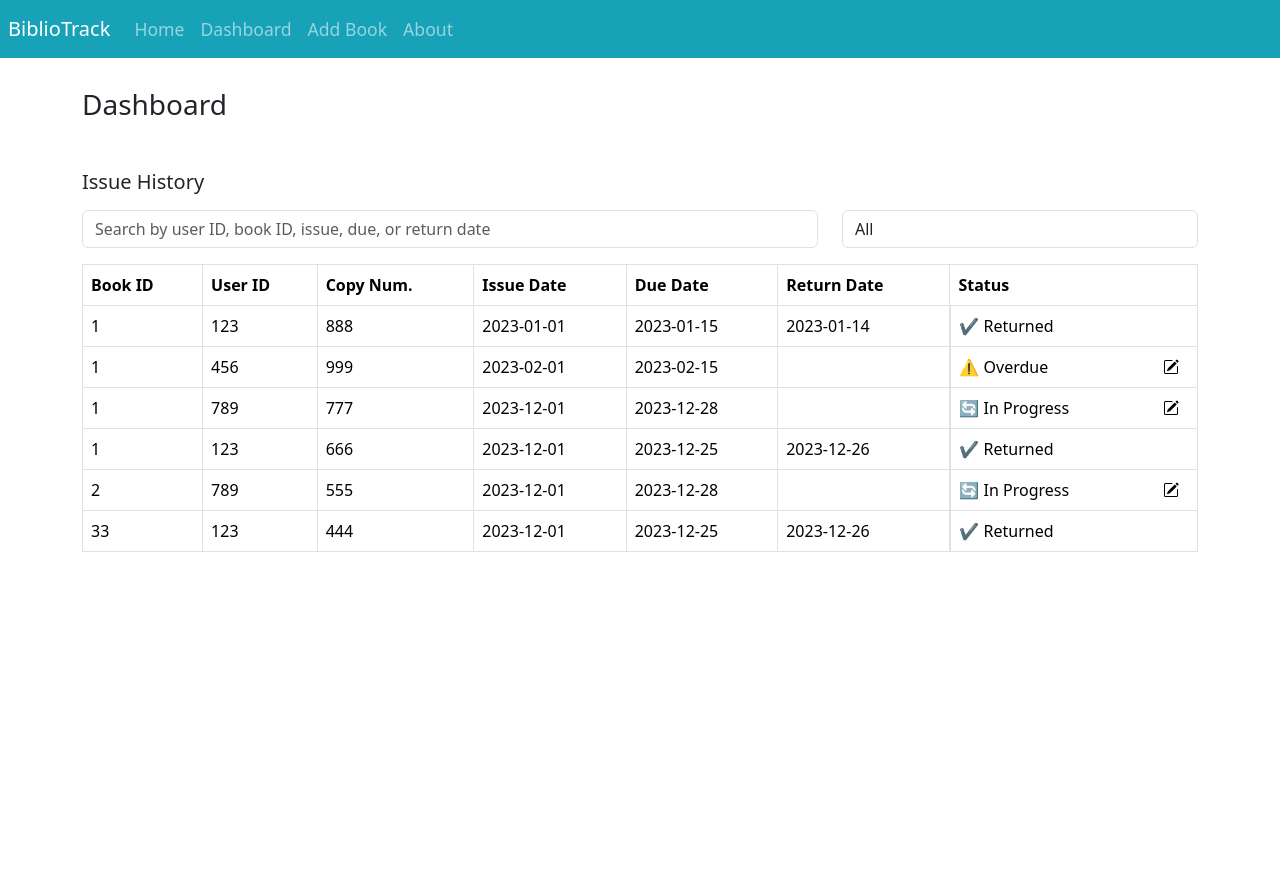
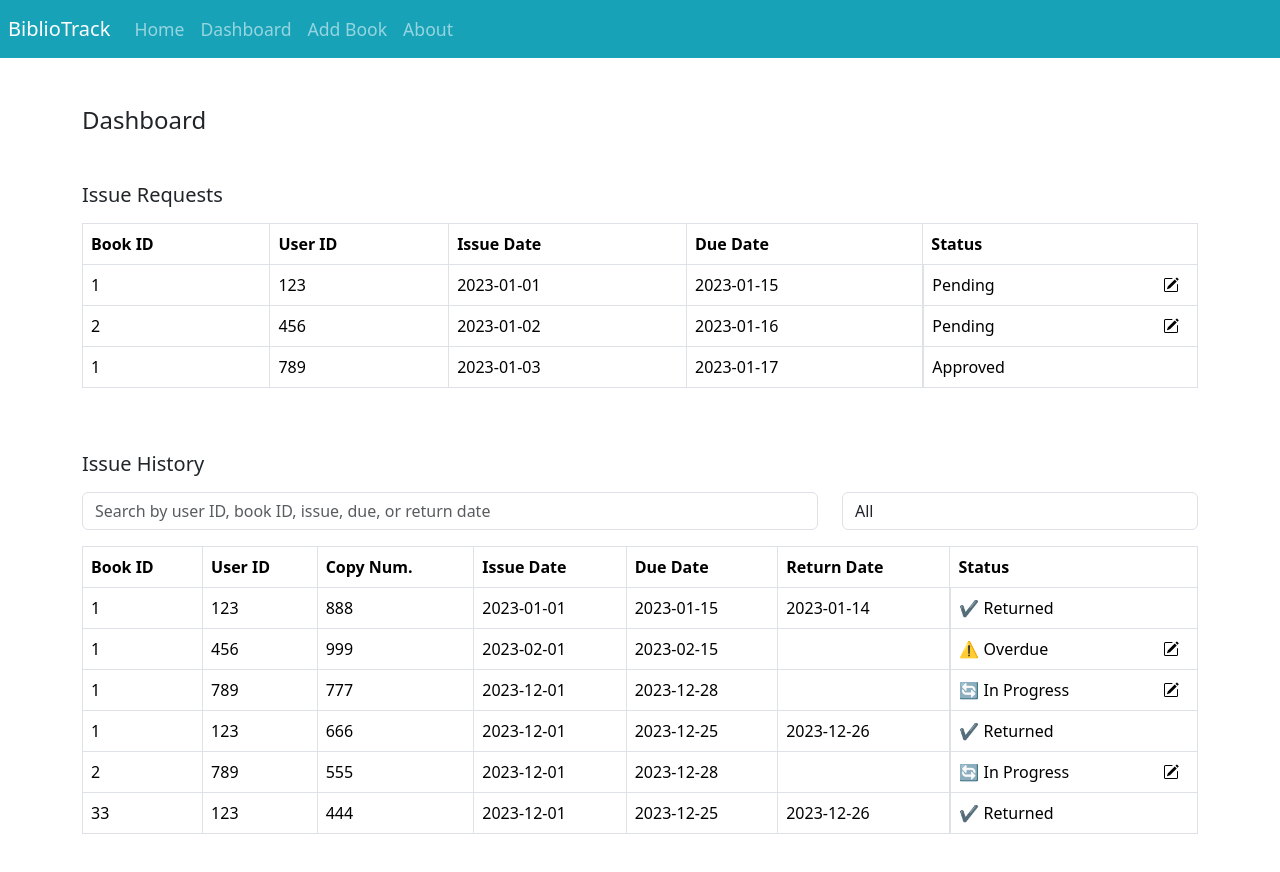
Before and after one commit to BiblioTrack/bibliotrack-frontend, a React (Create React App) app: page /dashboard in a window 1280 px wide. Shown: the top 872 px of the page. Before the commit the page ends 800 px from the top, so only its background shows below. Built offline with nearby package versions, Linux system fonts and the light colour scheme.

Commit message:
create requests admin section

```diff
--- /dev/null
+++ b/src/components/IssueRequestsAdmin.js
@@ -0,0 +1,65 @@
+import React, { useState } from 'react';
+import { Table } from 'react-bootstrap';
+import { PencilSquare } from 'react-bootstrap-icons';
+import MarkReturnedModal from './MarkReturnedModal';
+
+
+
+const IssueRequestsAdmin = ({ requests }) => {
+  const [showRespondModal, setShowRespondModal] = useState(false);
+  const [selectedRequest, setSelectedRequest] = useState(null);
+
+  const handleCloseRespondModal = () => setShowRespondModal(false);
+  const handleShowRespondModal = (issue) => {
+    setSelectedRequest(issue);
+    setShowRespondModal(true);
+  };
+
+
+
+
+  return (
+    <div className="mb-5">
+      <h5 className="mb-3">Issue Requests</h5>
+
+      <Table bordered responsive style={{ whiteSpace: 'nowrap' }}>
+        <thead>
+          <tr>
+            <th>Book ID</th>
+            <th>User ID</th>
+            <th>Issue Date</th>
+            <th>Due Date</th>
+            <th>Status</th>
+          </tr>
+        </thead>
+        <tbody>
+          {requests.map((request, index) => {
+
+            const isClickable = request.status === 'Pending';
+
+            return (
+              <tr
+                key={index}
+                onClick={() => isClickable && handleShowRespondModal(request)}
+                style={{ cursor: isClickable ? 'pointer' : 'default' }}
+              >
+                <td>{request.bookId}</td>
+                <td>{request.userId}</td>
+                <td>{request.issueDate}</td>
+                <td>{request.dueDate}</td>
+                <td style={{ display: 'flex', justifyContent: 'space-between', alignItems: 'center' }}>
+                  {request.status}
+                  {isClickable && (<PencilSquare style={{ margin: '0px 10px' }} /> )}
+                </td>
+              </tr>
+            );
+          })}
+        </tbody>
+      </Table>
+
+      <MarkReturnedModal show={showRespondModal} onClose={handleCloseRespondModal} selectedIssue={selectedRequest} />
+    </div>
+  );
+};
+
+export default IssueRequestsAdmin;
--- a/src/pages/DashboardPage/components/Dashboard.js
+++ b/src/pages/DashboardPage/components/Dashboard.js
@@ -1,5 +1,6 @@
 import React from 'react';
 import { useAuth } from '../../AuthPages/AuthContext.js';
+import IssueRequestsAdmin from '../../../components/IssueRequestsAdmin.js';
 import IssueHistoryAdmin from '../../../components/IssueHistoryAdmin';
 import { Container } from 'react-bootstrap';
 
@@ -18,13 +19,23 @@ const Dashboard = () =>{
       { userId: '123', bookId: '33' , copyNumber: '444', issueDate: '2023-12-01', dueDate: '2023-12-25', returnDate: '2023-12-26'},
     ];
 
+    const dummyIssueRequests = [
+        { userId: '123', bookId: '1' ,  issueDate: '2023-01-01', dueDate: '2023-01-15', status: 'Pending' },
+        { userId: '456', bookId: '2' ,  issueDate: '2023-01-02', dueDate: '2023-01-16', status: 'Pending' },
+        { userId: '789', bookId: '1' ,  issueDate: '2023-01-03', dueDate: '2023-01-17', status: 'Approved' },
+
+      ];
+
 
     return(
     <Container>
-    <h3 className='mb-5'>Dashboard</h3>
+    <h4 className='my-5'>Dashboard</h4>
 
     {isAdmin &&
-        <IssueHistoryAdmin issueHistory={dummyIssueHistory} />
+        <>
+            <IssueRequestsAdmin requests={dummyIssueRequests}/>
+            <IssueHistoryAdmin issueHistory={dummyIssueHistory} />
+        </>
     }
     </Container>
     );
```
